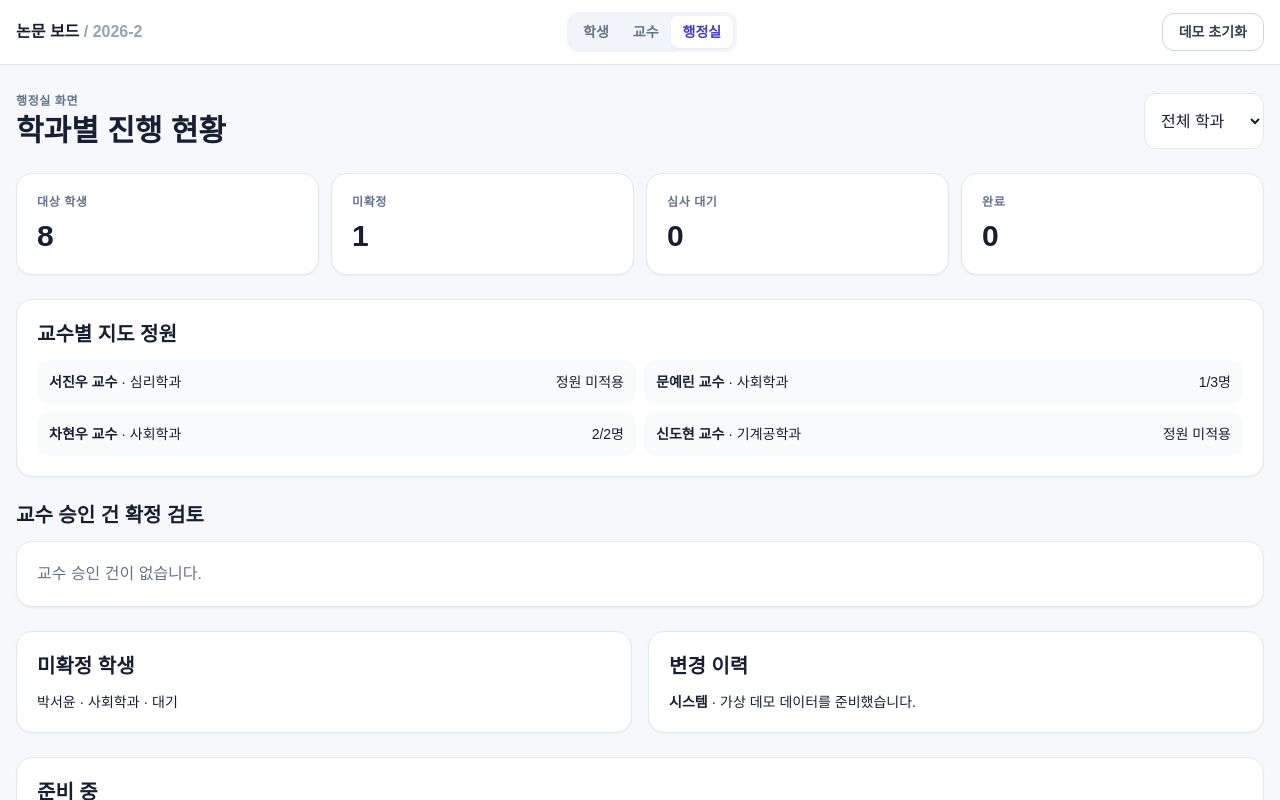
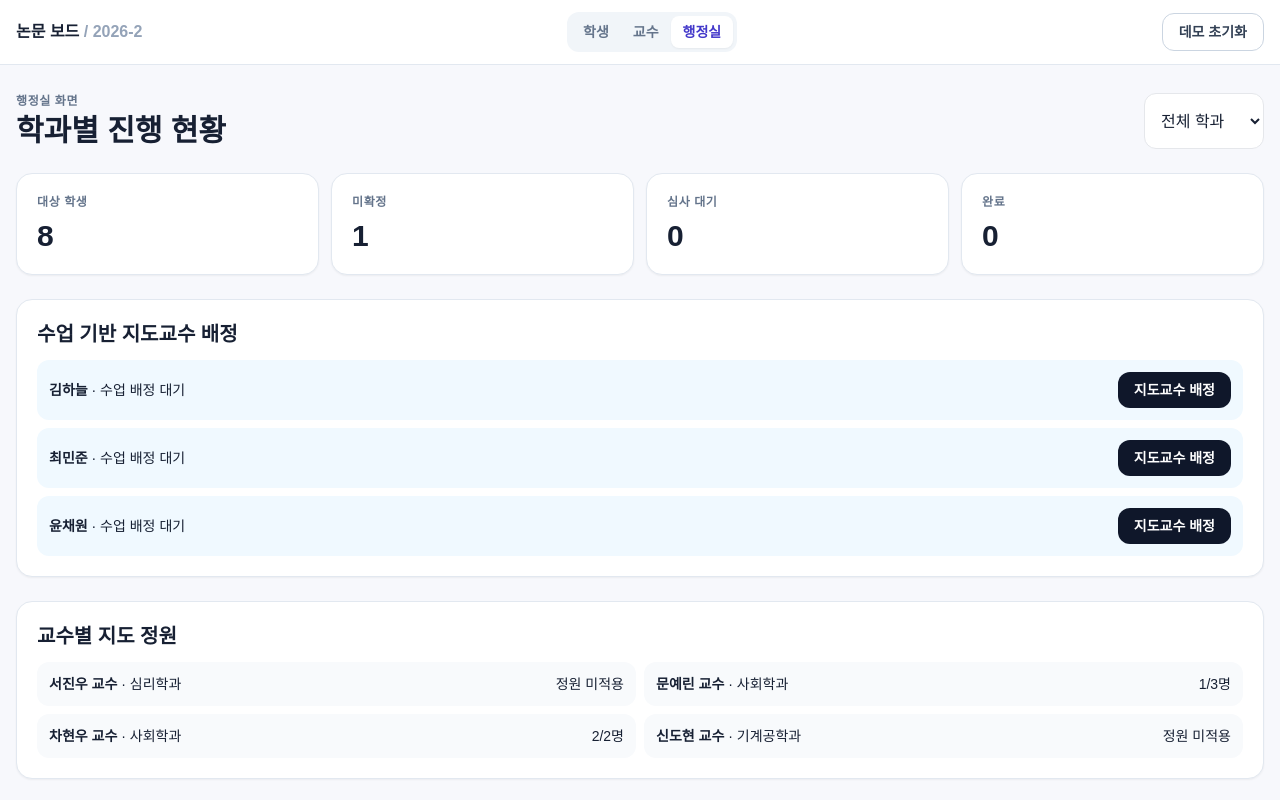
Before and after one commit to seoyeonlee-jean/thesis-board, a Next.js app: page /admin in a window 1280 px wide. Shown: the top 800 px of the page. Built offline with nearby package versions, Linux system fonts and the light colour scheme.

Commit message:
수업 기반 지도교수 배정 추가

```diff
--- a/lib/store.ts
+++ b/lib/store.ts
@@ -11,6 +11,7 @@ type Store = BoardState & {
   requestApproval: (departmentId: string, professorId: string) => void;
   decideApplication: (applicationId: string, status: ApplicationStatus, feedback?: string) => boolean;
   reviewApplication: (applicationId: string, status: ReviewStatus, feedback?: string) => boolean;
+  assignCourseAdvisor: (studentId: string, departmentId: string, professorId: string) => void;
   setCapacity: (professorId: string, capacity: number) => boolean;
   reset: () => void;
 };
@@ -30,6 +31,10 @@ export const useBoardStore = create<Store>()(persist((set, get) => ({ ...createS
     if (!validFeedback(status, feedback)) return false;
     set((state) => ({ applications: state.applications.map((item) => item.id === applicationId ? { ...item, adminReview: status, feedback: feedback?.trim() || item.feedback } : item), histories: [...state.histories, history("행정실", `확정 검토를 ${status} 처리했습니다.`)] })); return true;
   },
+  assignCourseAdvisor: (studentId, departmentId, professorId) => set((state) => {
+    if (state.applications.some((item) => item.studentId === studentId && item.departmentId === departmentId)) return state;
+    return { applications: [...state.applications, { id: crypto.randomUUID(), studentId, departmentId, professorId, topic: "수업 배정 논문", plan: "수업 기반 배정", status: "승인", requestedAt: new Date().toISOString().slice(0, 10), adminReview: "검토 완료", stageIndex: 0 }], histories: [...state.histories, history("행정실", "수업 기반 지도교수 배정을 완료했습니다.")] };
+  }),
   setCapacity: (professorId, capacity) => { const professor = get().professors.find((item) => item.id === professorId); if (!professor || !canSetCapacity(professor, capacity)) return false; set((state) => ({ professors: state.professors.map((item) => item.id === professorId ? { ...item, capacity } : item), histories: [...state.histories, history("교수", "지도 정원을 변경했습니다.")] })); return true; },
   reset: () => set(createSeed())
 }), { name: "graduation-thesis-board" }));
```
Also changed, not shown: components/admin-board.tsx (+1 -1 lines).
